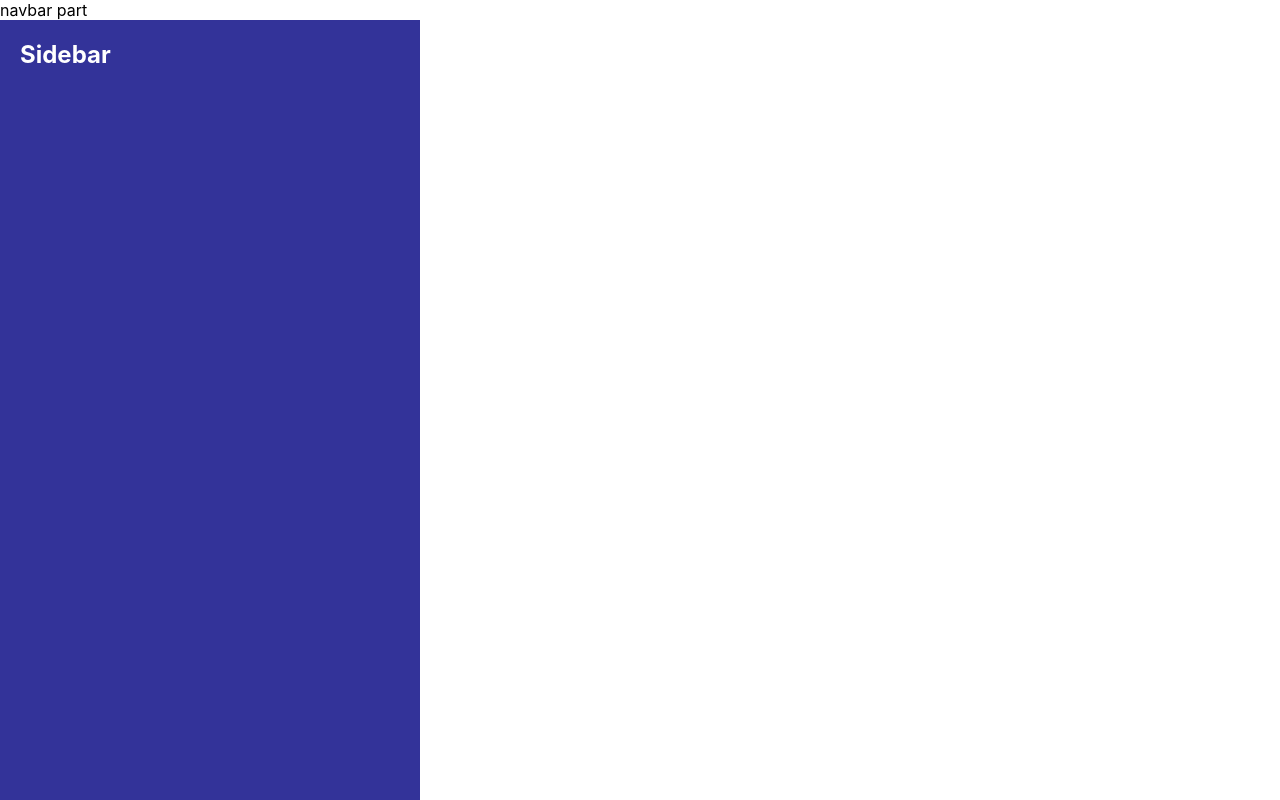
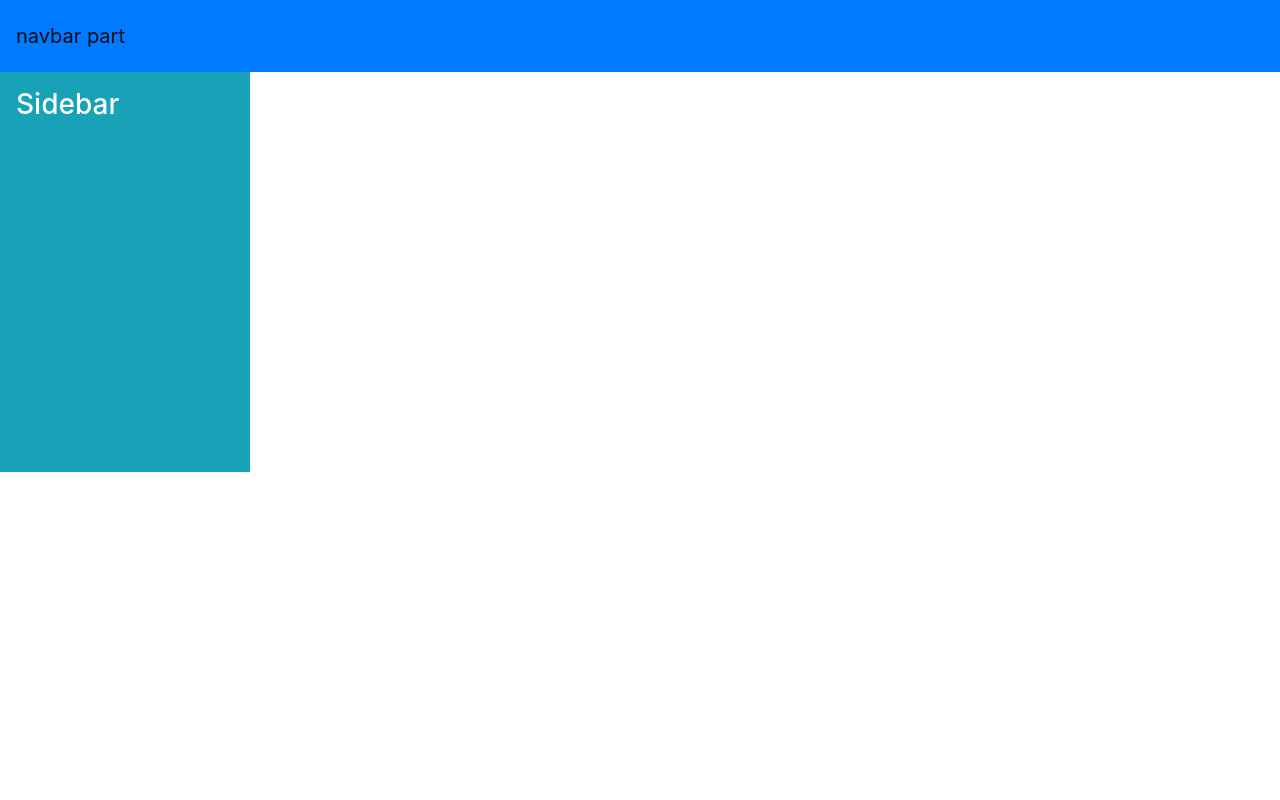
Before and after one commit to FatemehSalmani/new-react-panel, a React (Create React App) app: page / in a window 1280 px wide. Built offline with nearby package versions, Linux system fonts and the light colour scheme.

Commit message:
added bootstrap

```diff
--- a/src/App.js
+++ b/src/App.js
@@ -1,4 +1,5 @@
 import React from 'react';
+import 'bootstrap/dist/css/bootstrap.css';
 import NavBar from './components/navbar';
 import SideBar from './components/sidebar';
 
--- a/src/components/componentStyles.css
+++ b/src/components/componentStyles.css
@@ -1,30 +1,10 @@
-#header-wrapper {
-    width: 100vw;
-    height: 80px;
-    background-color: navy;
-    color: white;
+.wrapper {
     display: flex;
-    align-items: center;
-    padding-left: 20px;
+    align-items: stretch;
 }
 
-#toggle {
-    cursor: pointer;
-    color: black;
-    font-size: 60px;
-    margin-left: 20px;
-    background: transparent;
-    border: none;
-    padding: 10px;
+#sidebar {
+    min-width: 250px;
+    max-width: 250px;
+    min-height: 400px;
 }
-
-.sidebar {
-    height: 100vh;
-    padding-left: 20px;
-    background-color: navy;
-    opacity: 0.8;
-    color: white;
-    width: 400px;
-    position: fixed;
-    z-index: 200;
-}
--- a/src/components/navbar.jsx
+++ b/src/components/navbar.jsx
@@ -3,7 +3,7 @@ import React from 'react';
 function navbar() {
   return (
 
-      <nav className="navbar navbar-light bg-light">
+      <nav className="navbar navbar-light p-3 mb-0 bg-primary text-white">
              <span className="navbar-brand" >
                  navbar part
             </span>
--- a/src/components/sidebar.jsx
+++ b/src/components/sidebar.jsx
@@ -1,11 +1,16 @@
 import React from "react"
 import "./componentStyles.css"
-
 const Sidebar = () => {
     return(
-        <div className="sidebar">
-            <h2>Sidebar</h2>
+        <div class="wrapper ">
+        <nav id="sidebar" className="p-3 mb-2 bg-info text-white" >
+        <div class="sidebar-header">
+            <h3>Sidebar</h3>
         </div>
+
+
+    </nav>
+    </div>
     )
 }
 
```
